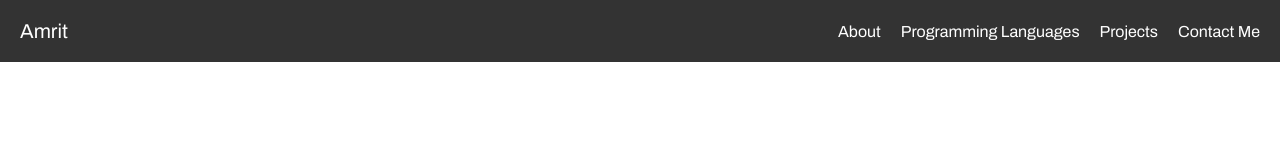
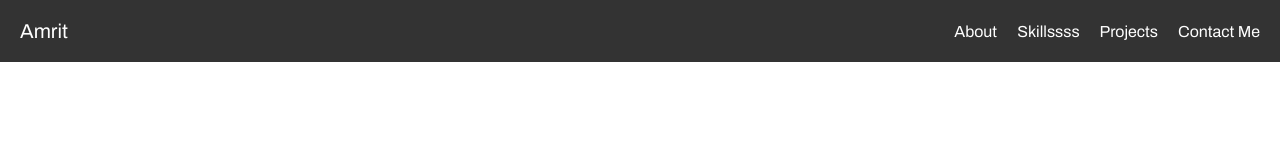
Before and after one commit to TinyFish1280/amrit.github.io, a plain HTML site: page index.html in a window 1280 px wide. Shown: the top 160 px of the page. Drawn offline with Linux system fonts and the light colour scheme.

Commit message:
Update index.html

```diff
--- a/index.html
+++ b/index.html
@@ -14,7 +14,7 @@
             <div class="navbar">
                 <ul class="menu">
                     <li><a href="#about">About</a></li>
-                    <li><a href="#skills">Programming Languages</a></li>
+                    <li><a href="#skills">Skillssss</a></li>
                     <li><a href="#projects">Projects</a></li>
                     <li><a href="#contact">Contact Me</a></li>
                 </ul>
```
